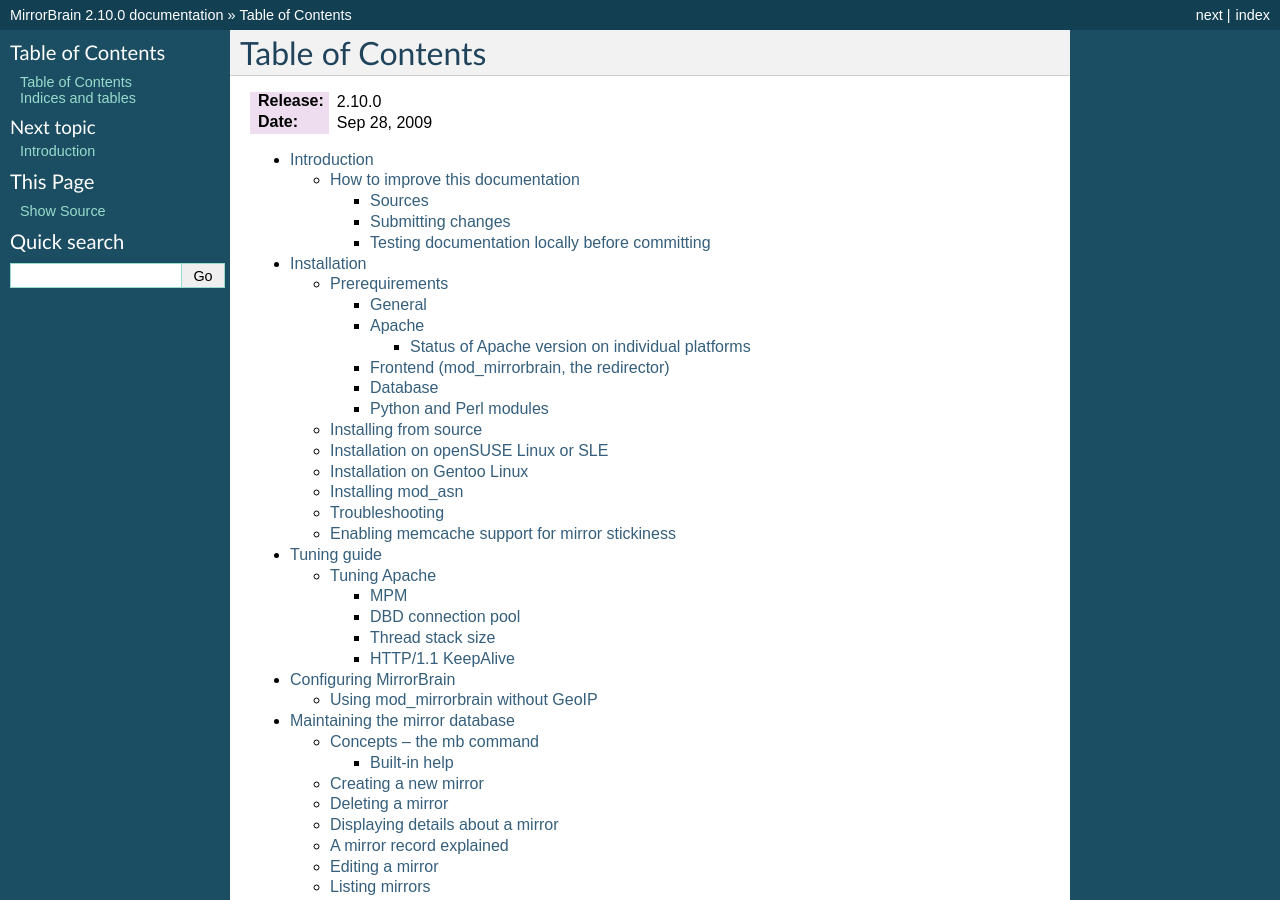
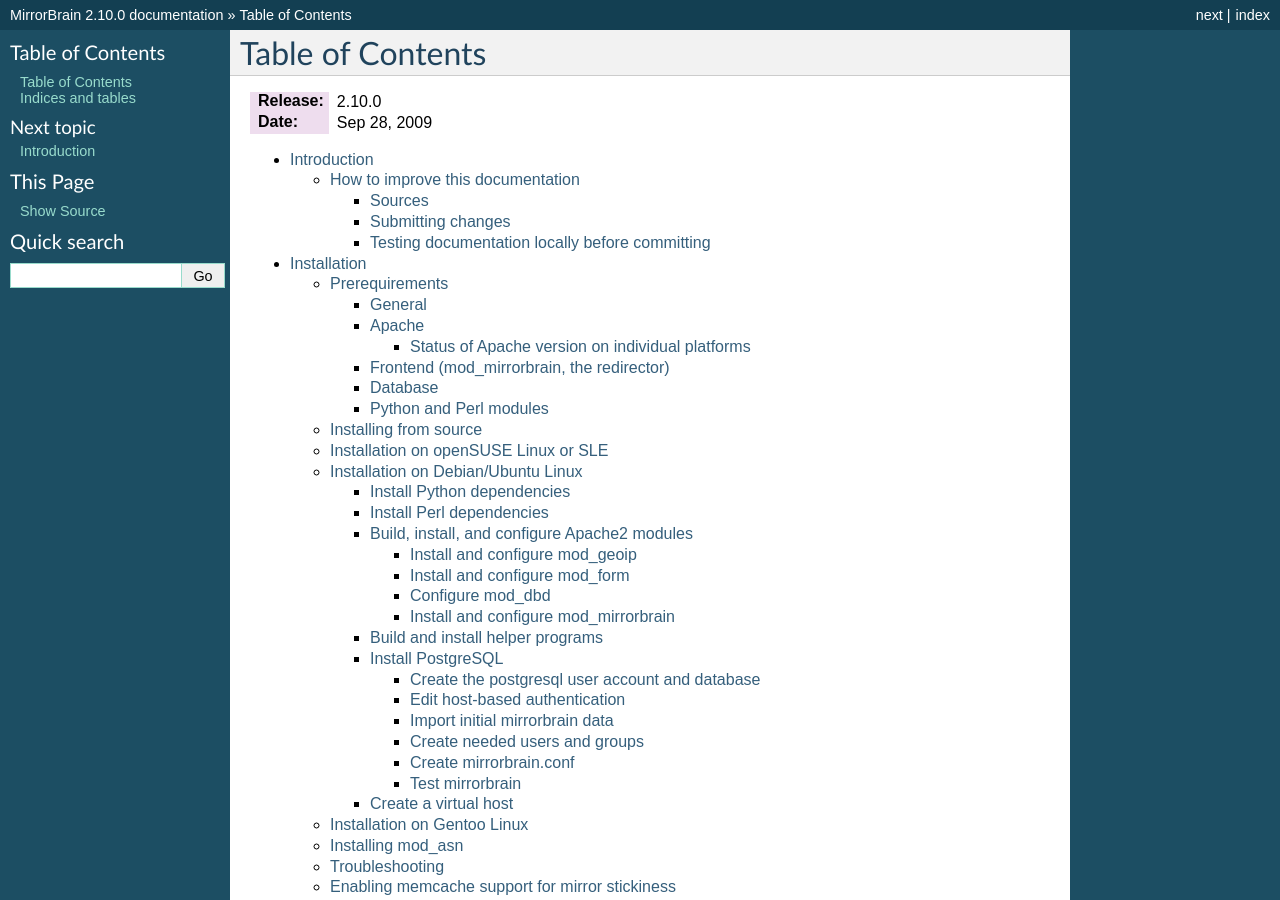
Before and after one commit to hayalci/mirrorbrain, a Sphinx documentation site: the page built from docs/index.rst, in a window 1280 px wide and 900 px high. Built offline with Sphinx 7.4.7, drawn with Linux system fonts in a browser that asks for light colours; some of the changed lines change nothing that is shown.

Commit message:
docs/install: - add an installation recipe for Ubuntu
git-svn-id: http://svn.mirrorbrain.org/svn/mirrorbrain/trunk@7803 2d291e14-ff0c-0410-a3fa-d5caa9871f55

```diff
--- /dev/null
+++ b/docs/installation/debian.rst
@@ -0,0 +1,317 @@
+Installation on Debian/Ubuntu Linux
+===================================
+
+.. note::
+   The following recipe for installing MirrorBrain is based on Ubuntu 9.04.
+
+
+Install a standard Ubuntu LAMP server.
+
+Download the latest MirrorBrain tarball from
+http://mirrorbrain.org/files/releases/ and extract it::
+
+  wget http://mirrorbrain.org/files/releases/mirrorbrain-$VERSION.tar.gz
+  tar xzf mirrorbrain-$VERSION.tar.gz
+
+
+Install Python dependencies
+---------------------------
+
+Install the following Python modules via :program:`apt-get`::
+
+  sudo apt-get install python-sqlobject python-psycopg2
+
+The Python :mod:`cmdln` module is not prepackaged for Ubuntu so it must be installed manually::
+
+  wget http://cmdln.googlecode.com/files/cmdln-1.1.2.zip
+  unzip cmdln-1.1.2.zip
+  cd cmdln-1.1.2
+  sudo python setup.py install
+
+
+Install Perl dependencies
+-------------------------
+
+For the MirrorBrain scanner, which is written in Perl, install the following Perl modules that it requires::
+
+  sudo apt-get install libconfig-inifiles-perl libwww-perl libdbd-pg-perl libdatetime-perl libdigest-md4-perl
+
+
+Build, install, and configure Apache2 modules
+---------------------------------------------
+
+MirrorBrain requires several Apache modules, several of which must be built manually. Apache modules are built and installed using :program:`apxs2`. (APache eXtenSion tool)  Apxs2 is in the ``apache2-threaded-dev`` package::
+
+  sudo apt-get install apache2-threaded-dev
+
+
+Install and configure mod_geoip
+~~~~~~~~~~~~~~~~~~~~~~~~~~~~~~~
+
+mod_geoip is available as a prebuilt package::
+
+  sudo apt-get install libapache2-mod-geoip libgeoip-dev
+
+mod_geoip must be configured to find the the GeoIP data set::
+
+  sudo sh -c "cat > /etc/apache2/mods-available/geoip.conf << EOF
+  <IfModule mod_geoip.c>
+   GeoIPEnable On
+   GeoIPOutput Env
+   GeoIPDBFile /var/lib/GeoIP/GeoIP.dat Standard
+  </IfModule>
+  EOF
+  "
+
+Download GeoIP data set::
+
+  wget http://geolite.maxmind.com/download/geoip/database/GeoLiteCountry/GeoIP.dat.gz
+  sudo apt-get install gzip
+  gunzip GeoIP.dat.gz
+  sudo mkdir /var/lib/GeoIP
+  sudo cp GeoIP.dat /var/lib/GeoIP/GeoIP.dat
+
+Enable module::
+
+  sudo a2enmod geoip
+
+Restart Apache::
+
+  sudo /etc/init.d/apache2 restart
+
+
+Install and configure mod_form
+~~~~~~~~~~~~~~~~~~~~~~~~~~~~~~
+
+mod_form must be build from scratch. Download the source from here::
+
+  wget http://apache.webthing.com/svn/apache/forms/mod_form.c
+  wget http://apache.webthing.com/svn/apache/forms/mod_form.h
+
+Build, install and activate mod_form (all done in one step, if ``-cia`` is used)::
+
+  sudo apxs2 -cia mod_form.c
+
+Create loader::
+
+  sudo sh -c "cat > /etc/apache2/mods-available/form.load << EOF
+  LoadModule form_module /usr/lib/apache2/modules/mod_form.so
+  EOF
+  "
+
+Enable module::
+
+  sudo a2enmod form
+
+Restart Apache::
+
+  sudo /etc/init.d/apache2 restart
+
+
+Configure mod_dbd
+~~~~~~~~~~~~~~~~~
+
+Make sure that the PostgreSQL database adapter for mod_dbd is installed::
+
+  sudo apt-get install libaprutil1-dbd-pgsql
+
+Running the following snippet will create a configuration for mod_dbd::
+
+  sudo sh -c "cat > /etc/apache2/mods-available/dbd.conf << EOF
+   <IfModule mod_dbd.c>
+      DBDriver pgsql
+      # note that the connection string (which is passed straight through to
+      # PGconnectdb in this case) looks slightly different - pass vs. password
+      DBDParams 'host=localhost user=mirrorbrain password=12345 dbname=mirrorbrain connect_timeout=15'
+   </IfModule>
+  EOF
+  "
+
+
+Enable module::
+
+  sudo a2enmod dbd
+
+Restart Apache::
+
+  sudo /etc/init.d/apache2 restart
+
+
+Install and configure mod_mirrorbrain
+~~~~~~~~~~~~~~~~~~~~~~~~~~~~~~~~~~~~~
+
+Build mod_mirrorbrain::
+
+  sudo apxs2 -cia mod_mirrorbrain.c
+
+Create module loader::
+
+  sudo sh -c "cat > /etc/apache2/mods-available/mirrorbrain.load << EOF
+  LoadModule mirrorbrain_module /usr/lib/apache2/modules/mod_mirrorbrain.so
+  EOF
+  "
+
+
+Enable module::
+
+  sudo a2enmod mirrorbrain
+
+Restart Apache::
+
+  sudo /etc/init.d/apache2 restart
+
+
+
+Build and install helper programs
+---------------------------------
+
+Build and install :program:`geoiplookup`::
+
+  gcc -Wall -lGeoIP -o geoiplookup_continent geoiplookup_continent.c
+  sudo cp geoiplookup_continent /usr/bin/geoiplookup_continent
+
+Install the :program:`scanner`::
+
+  sudo cp ../tools/scanner.pl /usr/bin/scanner
+
+
+Install PostgreSQL
+------------------
+
+Install the PostgreSQL server (here, version 8.3 is the current version)::
+
+  sudo apt-get install postgresql-8.3
+
+
+Create the postgresql user account and database
+~~~~~~~~~~~~~~~~~~~~~~~~~~~~~~~~~~~~~~~~~~~~~~~
+
+Switch to user postgres::
+
+  sudo su - postgres
+
+Create user::
+
+  createuser -P mirrorbrain
+  Enter password for new role:
+  Enter it again:
+  Shall the new role be a superuser? (y/n) n
+  Shall the new role be allowed to create databases? (y/n) n
+  Shall the new role be allowed to create more new roles? (y/n) n
+
+Create database::
+
+  createdb -O mirrorbrain mirrorbrain
+  createlang plpgsql mirrorbrain
+
+Exit user postgres::
+
+  exit
+
+
+Edit host-based authentication
+~~~~~~~~~~~~~~~~~~~~~~~~~~~~~~
+
+Add line ``local mirrorbrain mirrorbrain trust`` to the end of
+:file:`pg_hba.conf`, which is to be found here::
+
+  sudo vim /etc/postgresql/8.3/main/pg_hba.conf
+
+FIXME: should not be trust on production machine
+
+Start the PostgreSQL server::
+
+  sudo /etc/init.d/postgresql-8.3 restart
+
+
+Import initial mirrorbrain data
+~~~~~~~~~~~~~~~~~~~~~~~~~~~~~~~
+
+Import the table structure, and initial data::
+
+  psql -U mirrorbrain -f sql/schema-postgresql.sql mirrorbrain
+  psql -U mirrorbrain -f sql/initialdata-postgresql.sql mirrorbrain
+
+
+Create needed users and groups
+~~~~~~~~~~~~~~~~~~~~~~~~~~~~~~
+
+Create user and group ``mirrorbrain``::
+
+  sudo groupadd -r mirrorbrain
+  sudo useradd -r -g mirrorbrain -s /bin/bash -c "MirrorBrain user" -d /home/mirrorbrain mirrorbrain
+
+
+Create mirrorbrain.conf
+~~~~~~~~~~~~~~~~~~~~~~~
+
+Create a configuration file named :file:`mirrorbrain.conf`::
+
+  sudo sh -c "cat > /etc/mirrorbrain.conf << EOF
+  [general]
+  instances = main
+  [main]
+  dbuser = mirrorbrain
+  dbpass = 12345
+  dbdriver = postgresql
+  dbhost = 127.0.0.1
+  # optional: dbport = ...
+  dbname = mirrorbrain
+  EOF
+  "
+
+Set permission and privileges on the file::
+
+  sudo chmod 0604 /etc/mirrorbrain.conf
+  sudo chown root:mirrorbrain /etc/mirrorbrain.conf
+
+
+Test mirrorbrain
+~~~~~~~~~~~~~~~~
+
+If the following command returns no error, but rather displays its usage info,
+the installation should be quite fine::
+
+  ./mirrordoctor.py
+
+
+Create a virtual host
+---------------------
+
+The following snippet would create a new site as virtual host::
+
+  sudo sh -c "cat > /etc/apache2/sites-available/mirrorbrain << EOF
+   <VirtualHost 127.0.0.1>
+     ServerName mirrors.example.org
+     ServerAdmin webmaster@example.org
+     DocumentRoot /var/www/downloads
+     ErrorLog     /var/log/apache2/mirrors.example.org/error_log
+     CustomLog    /var/log/apache2/mirrors.example.org/access_log combined
+     <Directory /var/www/downloads>
+       MirrorBrainEngine On
+       MirrorBrainDebug Off
+       FormGET On
+       MirrorBrainHandleHEADRequestLocally Off
+       MirrorBrainMinSize 2048
+       MirrorBrainHandleDirectoryIndexLocally On
+       MirrorBrainExcludeUserAgent rpm/4.4.2*
+       MirrorBrainExcludeUserAgent *APT-HTTP*
+       MirrorBrainExcludeMimeType application/pgp-keys
+       Options FollowSymLinks Indexes
+       AllowOverride None
+       Order allow,deny
+       Allow from all
+     </Directory>
+  </VirtualHost>
+  EOF
+  "
+
+
+Enable the site::
+
+  sudo a2ensite mirrorbrain
+
+
+Restart Apache::
+
+  sudo /etc/init.d/apache2 restart
--- a/docs/installation/index.rst
+++ b/docs/installation/index.rst
@@ -7,6 +7,7 @@
     prerequirements
     source
     opensuse
+    debian
     gentoo
     mod_asn
     troubleshooting
```
